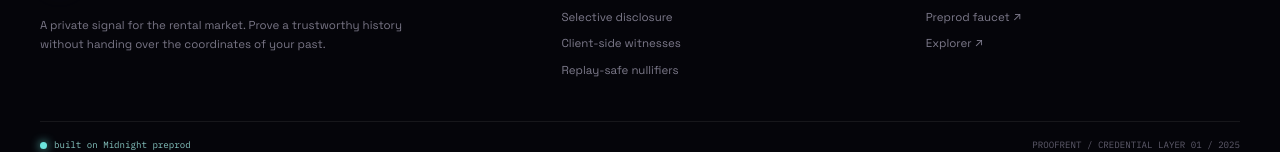
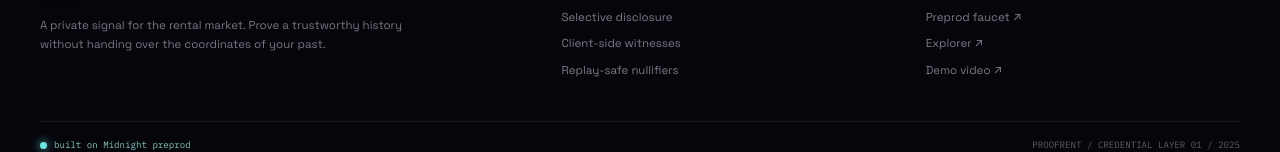
Before and after one commit to bhumichowdhury75-web/ProofRent, a React (Vite) app in the folder frontend/: page / in a window 1280 px wide. Shown: the part 4183-4335 px from the top of the page. Built offline with nearby package versions, Linux system fonts and the light colour scheme; no server answers; what @midnight-ntwrk/compact-runtime would draw is missing.

Commit message:
docs: add demo video walkthrough link to README and frontend

```diff
--- a/frontend/src/components/Footer.tsx
+++ b/frontend/src/components/Footer.tsx
@@ -34,6 +34,7 @@
               <a href="https://docs.midnight.network" target="_blank" rel="noopener noreferrer">Midnight docs ↗</a>
               <a href={NETWORK_CONFIGS.preprod.faucet} target="_blank" rel="noopener noreferrer">Preprod faucet ↗</a>
               <a href={NETWORK_CONFIGS.preprod.explorer} target="_blank" rel="noopener noreferrer">Explorer ↗</a>
+              <a href="https://drive.google.com/file/d/1bwW57Fg6nXwPgy4gvnMphos0hCo99d8i/view?usp=sharing" target="_blank" rel="noopener noreferrer">Demo video ↗</a>
             </div>
           </div>
         </div>
```
Also changed, not shown: 1 other file (tests, documents, lock files or other folders).
